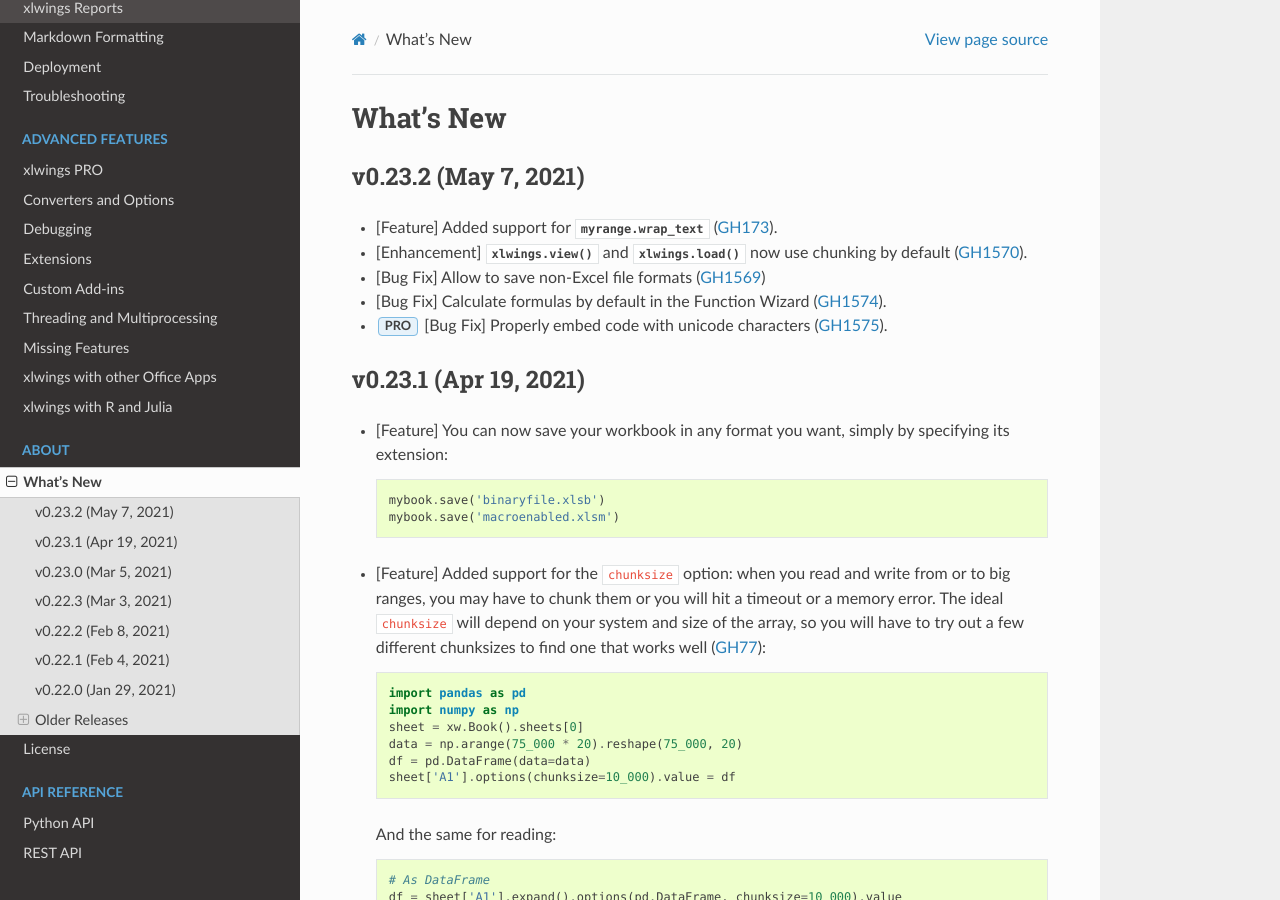
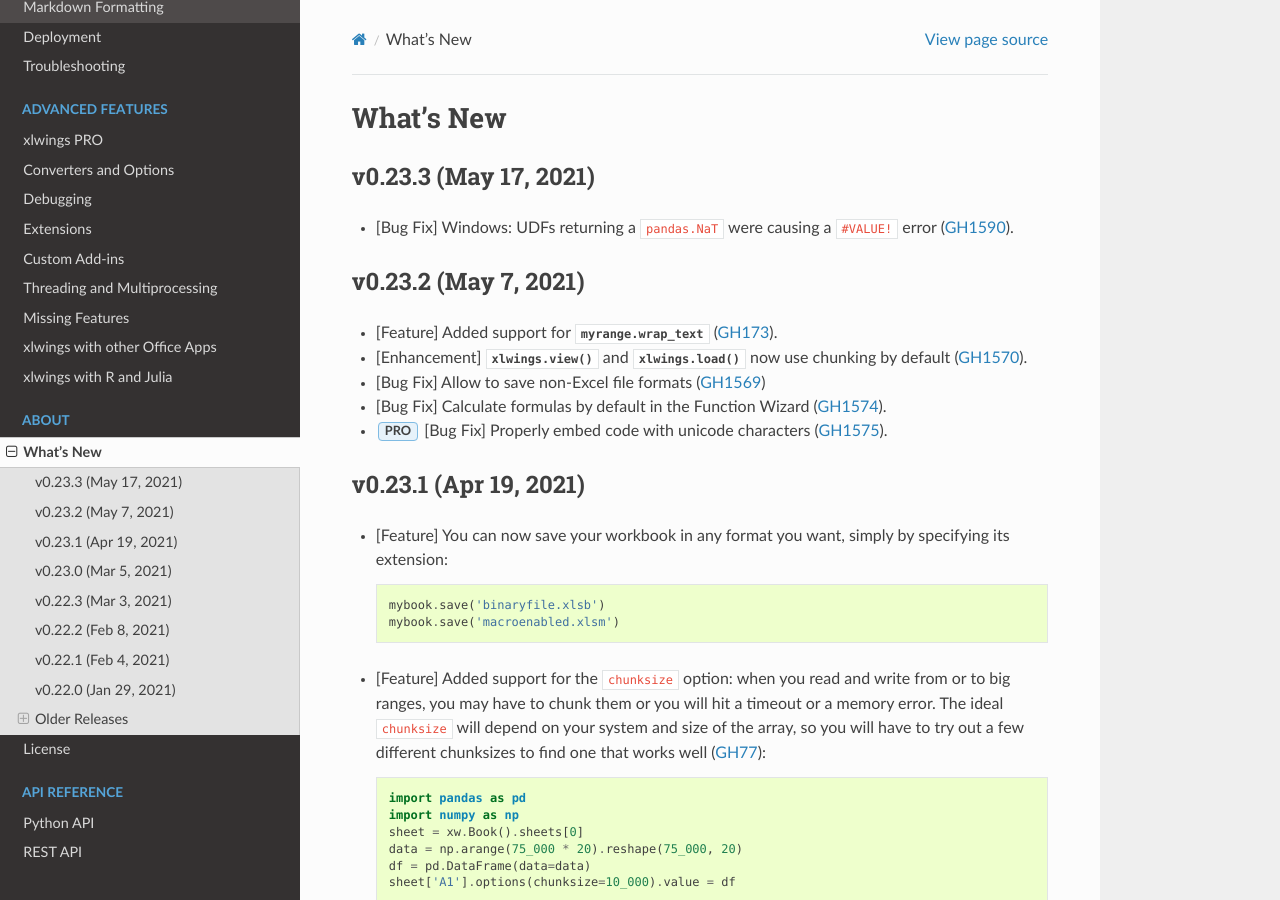
Before and after one commit to xlwings/xlwings, a Sphinx documentation site: the page built from docs/whatsnew.rst, in a window 1280 px wide and 900 px high. Built offline with Sphinx 7.4.7 and the Read the Docs theme 2.0.0, drawn with Linux system fonts in a browser that asks for light colours.

Commit message:
release notes

```diff
--- a/docs/whatsnew.rst
+++ b/docs/whatsnew.rst
@@ -1,5 +1,10 @@
 What's New
 ==========
+
+v0.23.3 (May 17, 2021)
+----------------------
+
+* [Bug Fix] Windows: UDFs returning a ``pandas.NaT`` were causing a ``#VALUE!`` error (:issue:`1590`).
 
 v0.23.2 (May 7, 2021)
 ---------------------
```
